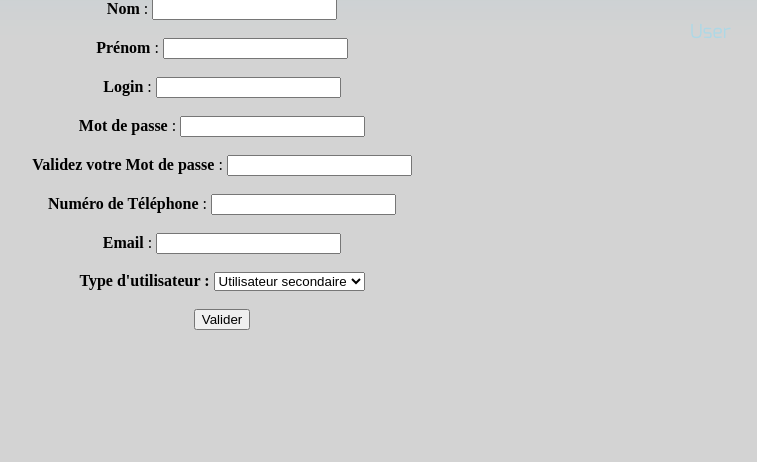
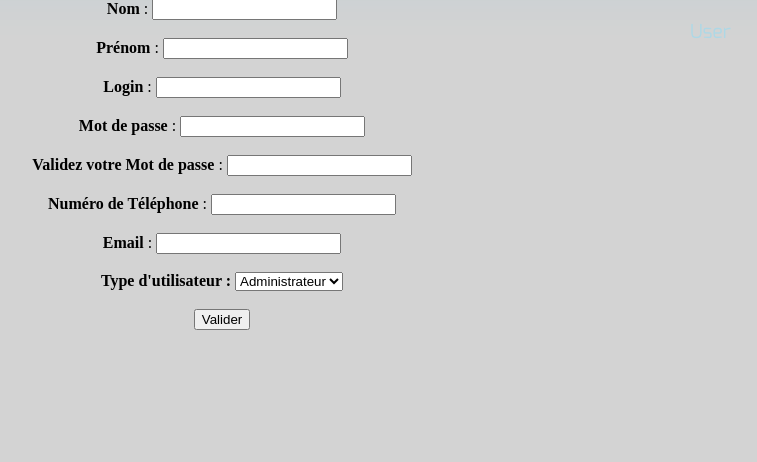
Before and after one commit to pierre-isep/APPinfo, a PHP site: template APP/vues/addUserAdmin.php in a window 1280 px wide. Shown: the part 208-670 px from the top of the page, without its empty margins (418-1175 px from the left). Run offline with PHP 8.4, Linux system fonts and the light colour scheme; the template is opened without the code that fills it, so the values that code supplies are empty; the visitor is signed in with stand-in values (Sample User, id 1); some web fonts are replaced.

Commit message:
Few bug fixes

```diff
--- a/APP/vues/addUserAdmin.php
+++ b/APP/vues/addUserAdmin.php
@@ -1,7 +1,6 @@
 <!DOCTYPE html>
 <html>
 <head>
-
     <meta charset="UTF-8">
     <link rel="stylesheet" href="css/style.css">
     <link rel="stylesheet" href="css/footer.css">
@@ -10,13 +9,9 @@
     <link rel="script" href="OHcabouge.js">
     <title>Domisep</title>
 </head>
-
 <?php include("header.php");?>
-
 <h1> Veuillez renseigner les informations du nouvel utilisateur : </h1>
-
 <div id="conteneur-body">
-
     <form action="index.php?cible=menu_utilisateur&fonction=outil_ajout_utilisateur" method="POST" enctype="multipart/form-data">
         <label for="nom"><strong>Nom</strong> :</label> <input type="text" name="nom"><br><br>
         <label for="prenom"><strong>Prénom</strong> :</label> <input type="text" name="prenom"><br><br>
@@ -25,18 +20,15 @@
         <label for="mdp2"><strong>Validez votre Mot de passe</strong> :</label> <input type="password" name="mdp2"><br><br>
         <label for="tel"><strong>Numéro de Téléphone</strong> : </label> <input type="text" name="tel"><br><br>
         <label for="mail"><strong>Email</strong> : </label> <input type="text" name="mail"><br><br>
-
         <label for="typeCompte"><strong>Type d'utilisateur : </strong></label>
         <select name="typeCompte">
-            <option value="Utilisateur secondaire">Utilisateur secondaire</option>
+            <option value="1">Administrateur</option>
+            <option value="2">Utilisateur</option>
+            <option value="3">Technicien</option>
         </select><br><br>
-
         <input type="submit" value="Valider">
     </form>
-
 </div>
-
-
 <?php
 include("footer.php");
 ?>
```
